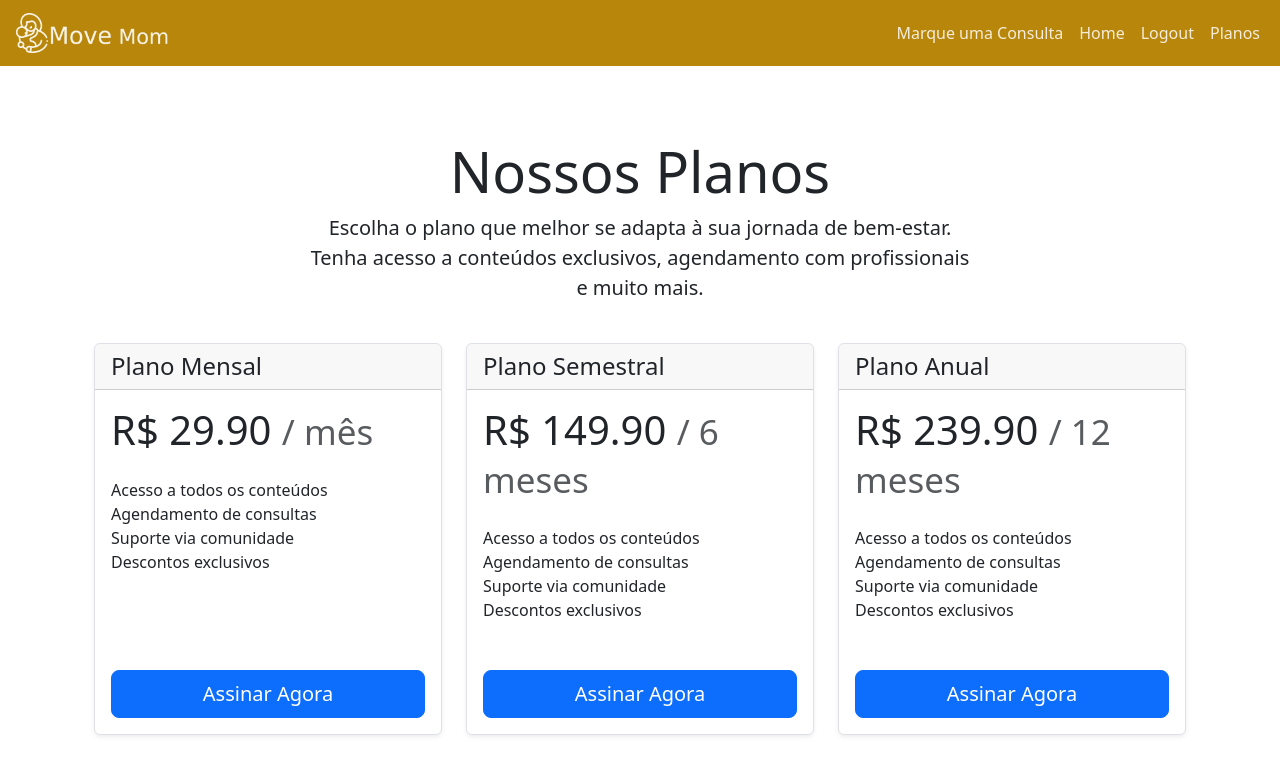
After one commit to ti-ago/Plataforma-Web, a Flask app: page /subscriptions in a window 1280 px wide. The commit adds this page. Shown: the top 775 px of the page. Run offline with Flask 3, Linux system fonts and the light colour scheme; the visitor is signed in with stand-in values (Sample User, id 1); data comes from the database, SQL or seed files in the repository.

Commit message:
Adiciona funcionalidade de gerenciamento de assinaturas e página de planos

```diff
--- a/app.py
+++ b/app.py
@@ -3,7 +3,7 @@ import calendar
 import json
 from flask import Flask, render_template, request, redirect, url_for, flash, session, jsonify
 from flask_sqlalchemy import SQLAlchemy
-from datetime import datetime, timedelta
+from datetime import datetime, timedelta, time
 from flask_login import LoginManager, UserMixin, login_required, login_user, logout_user, current_user
 from werkzeug.security import generate_password_hash, check_password_hash
 
@@ -60,6 +60,12 @@ class User(UserMixin, db.Model):
     email = db.Column(db.String(150), unique=True, nullable=False)
     document = db.Column(db.String(150), unique=True, nullable=False)
     hash = db.Column(db.String(150), nullable=False)
+
+    @property
+    def has_active_subscription(self):
+        """Verifica se o usuário tem uma assinatura ativa de forma eficiente."""
+        return UserSubscription.query.filter(UserSubscription.user_id == self.id,
+                                             UserSubscription.end_date > datetime.now()).first() is not None
 
 class UserData(db.Model):
     id = db.Column(db.Integer, primary_key=True)
@@ -184,12 +190,11 @@ def logout():
 def contents():
     category = request.args.get('category')
 
-    # Se nenhuma categoria for especificada na URL, redireciona para a página inicial.
     if not category:
         flash("Por favor, selecione uma categoria para ver os conteúdos.", "warning")
         return redirect(url_for('index'))
 
-    # Mapeia os nomes das categorias para títulos mais amigáveis
+
     category_titles = {
         "physical_activity": "Atividade Física",
         "nutrition": "Nutrição",
@@ -233,7 +238,7 @@ def reset_password():
         if new_password == confirm_password:
             user.hash = generate_password_hash(new_password, method='scrypt', salt_length=16)
             db.session.commit()
-            session.pop('user_id', None) # Clear the session
+            session.pop('user_id', None)
             flash("Your password has been reset successfully. Please log in.", "success")
             return redirect(url_for('login'))
         flash("Passwords do not match.", "error")
@@ -252,17 +257,47 @@ def contact():
 @login_required
 def professionals():
     """Exibe uma lista de todos os profissionais e suas áreas."""
-    # Junta as tabelas Professional e Area e ordena pelo nome da área, depois pelo sobrenome do profissional
+
     all_professionals = Professional.query.join(Area).order_by(Area.name, Professional.lastName).all()
     return render_template('professionals.html', professionals=all_professionals)
 
+@app.route('/subscriptions')
+@login_required
+def subscriptions_page():
+    """Exibe a página com os planos de assinatura disponíveis."""
+    plans = Subscription.query.order_by(Subscription.price).all()
+    return render_template('subscriptions.html', plans=plans)
+
+@app.route('/subscribe/<int:plan_id>')
+@login_required
+def subscribe(plan_id):
+    """Processa a assinatura de um usuário a um plano."""
+    plan = Subscription.query.get_or_404(plan_id)
+
+    # Lógica para calcular a data de término.
+    # Nota: Usar 30 dias por mês é uma aproximação. Para maior precisão,
+    # bibliotecas como `dateutil.relativedelta` podem ser usadas.
+    end_date = datetime.now() + timedelta(days=30 * plan.duration_months)
+
+    # Opcional: Lógica para lidar com assinaturas existentes (ex: estender, substituir).
+    # Por enquanto, apenas cria uma nova.
+    new_subscription = UserSubscription(
+        user_id=current_user.id,
+        subscription_id=plan.id,
+        end_date=end_date
+    )
+    db.session.add(new_subscription)
+    db.session.commit()
+
+    flash(f"Você assinou o {plan.name} com sucesso! Seu acesso é válido até {end_date.strftime('%d/%m/%Y')}.", "success")
+    return redirect(url_for('subscriptions_page'))
 
 @app.route("/agenda", methods=["GET"])
 @app.route("/agenda/<int:year>/<int:month>", methods=["GET"])
 @login_required
 def agenda(year=None, month=None):
     now = datetime.now()
-    # Pega o ID do profissional da query string da URL (ex: /agenda?professional_id=5)
+
     print(f"DEBUG: Argumentos recebidos na URL: {request.args}")
     selected_prof_id = request.args.get('professional_id', default=None, type=int)
 
@@ -271,26 +306,20 @@ def agenda(year=None, month=None):
     if month is None:
         month = now.month
 
-    # Lógica robusta para calcular o mês/ano anterior e o próximo
+
     current_date = datetime(year, month, 1)
 
-    # Mês anterior
     prev_month_date = current_date - timedelta(days=1)
     previous_year = prev_month_date.year
     previous_month = prev_month_date.month
 
-    # Próximo mês
     _, num_days_in_month = calendar.monthrange(year, month)
     next_month_date = current_date + timedelta(days=num_days_in_month)
     next_year = next_month_date.year
     next_month = next_month_date.month
 
-    # Define o primeiro dia da semana como Domingo para corresponder ao HTML
-    # calendar.SUNDAY é 6. A tabela HTML começa com Domingo.
     calendar.setfirstweekday(calendar.SUNDAY)
 
-    # Gera a matriz do calendário diretamente.
-    # Dias fora do mês são representados por 0.
     month_calendar = calendar.monthcalendar(year, month)
 
     portuguese_months = {
@@ -321,4 +350,14 @@ if __name__ == '__main__':
 
         db.create_all()
 
+        # Adiciona planos de assinatura iniciais se não existirem
+        if not Subscription.query.first():
+            print("INFO: Populando o banco de dados com planos de assinatura...")
+            plan1 = Subscription(name="Plano Mensal", price=29.90, duration_months=1)
+            plan2 = Subscription(name="Plano Semestral", price=149.90, duration_months=6)
+            plan3 = Subscription(name="Plano Anual", price=239.90, duration_months=12)
+            db.session.add_all([plan1, plan2, plan3])
+            db.session.commit()
+            print("INFO: Planos de assinatura criados.")
+
     app.run(debug=True)
--- a/templates/layout.html
+++ b/templates/layout.html
@@ -43,6 +43,7 @@
                             <li class="nav-item"><a class="nav-link" href="{{ url_for('agenda') }}">Marque uma Consulta</a></li>
                             <li class="nav-item"><a class="nav-link" href="{{ url_for('index') }}">Home</a></li>
                             <li class="nav-item"><a class="nav-link" href="{{ url_for('logout') }}">Logout</a></li>
+                            <li class="nav-item"><a class="nav-link" href="{{ url_for('subscriptions_page') }}">Planos</a></li>
                         {% else %}
                             <li class="nav-item"><a class="nav-link" href="{{ url_for('login') }}">Login</a></li>
                             <li class="nav-item"><a class="nav-link" href="{{ url_for('register') }}">Register</a></li>
--- /dev/null
+++ b/templates/subscriptions.html
@@ -0,0 +1,50 @@
+{% extends "layout.html" %}
+
+{% block title %}
+    Planos de Assinatura
+{% endblock %}
+
+{% block main %}
+<style>
+    .pricing-header {
+        max-width: 700px;
+    }
+    .plan-card {
+        transition: transform .2s, box-shadow .2s;
+        border: 1px solid #dee2e6;
+    }
+    .plan-card:hover {
+        transform: translateY(-5px);
+        box-shadow: 0 8px 16px rgba(0,0,0,0.15);
+    }
+</style>
+
+<div class="pricing-header px-3 py-3 pt-md-5 pb-md-4 mx-auto text-center">
+  <h1 class="display-4">Nossos Planos</h1>
+  <p class="lead">Escolha o plano que melhor se adapta à sua jornada de bem-estar. Tenha acesso a conteúdos exclusivos, agendamento com profissionais e muito mais.</p>
+</div>
+
+<div class="container">
+  <div class="row justify-content-center">
+    {% for plan in plans %}
+    <div class="col-lg-4 col-md-6 mb-4">
+        <div class="card mb-4 shadow-sm plan-card h-100">
+          <div class="card-header">
+            <h4 class="my-0 fw-normal">{{ plan.name }}</h4>
+          </div>
+          <div class="card-body d-flex flex-column">
+            <h1 class="card-title pricing-card-title">R$ {{ "%.2f"|format(plan.price) }} <small class="text-muted fw-light">/ {% if plan.duration_months == 1 %}mês{% else %}{{ plan.duration_months }} meses{% endif %}</small></h1>
+            <ul class="list-unstyled mt-3 mb-4">
+              <li>Acesso a todos os conteúdos</li>
+              <li>Agendamento de consultas</li>
+              <li>Suporte via comunidade</li>
+              <li>Descontos exclusivos</li>
+            </ul>
+            <a href="{{ url_for('subscribe', plan_id=plan.id) }}" class="btn btn-lg btn-primary mt-auto">Assinar Agora</a>
+          </div>
+        </div>
+    </div>
+    {% endfor %}
+  </div>
+</div>
+{% endblock %}
```
